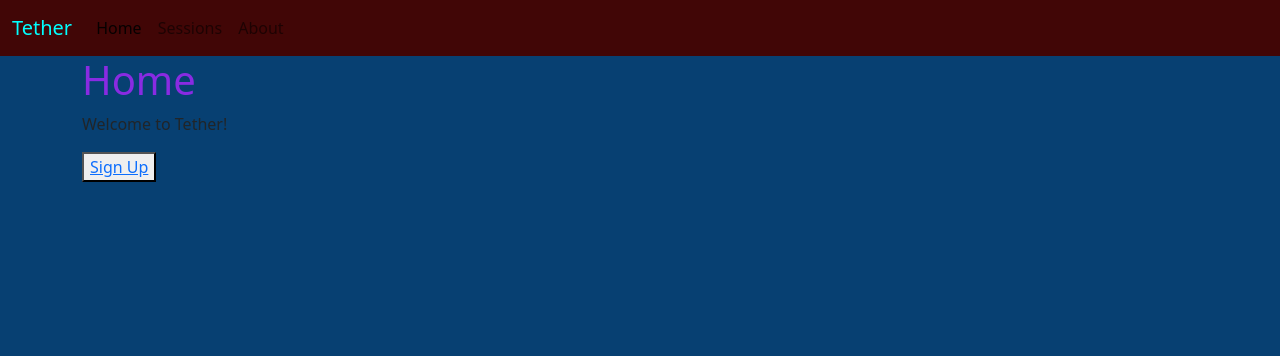
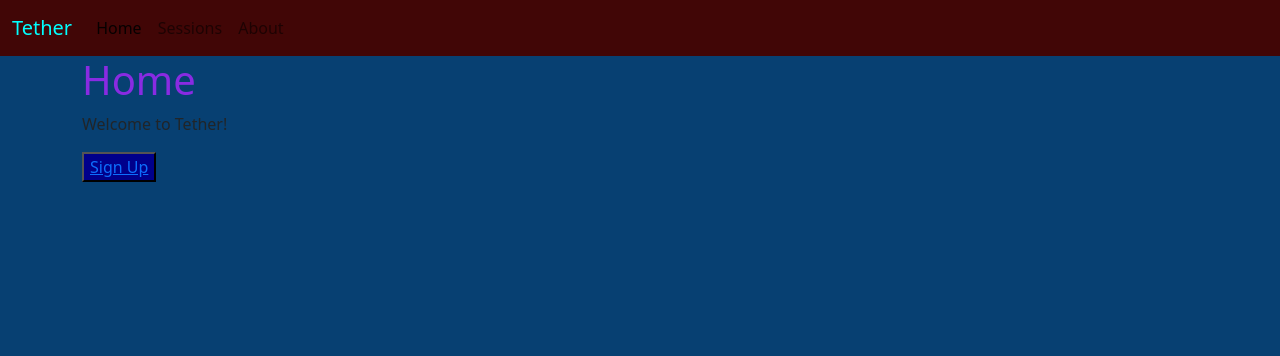
Before and after one commit to KevinFonteyne/Tether.2, a Django app: page / in a window 1280 px wide. Shown: the top 356 px of the page. Run offline with Django 4.2, Linux system fonts and the light colour scheme; some libraries are stand-ins or nearby versions.

Commit message:
index SU button

```diff
--- a/static/css/base.css
+++ b/static/css/base.css
@@ -13,3 +13,6 @@ h1{
 nav{
     background-color: rgb(65, 6, 6);
 }
+button{
+    background-color: darkblue;
+}
```
